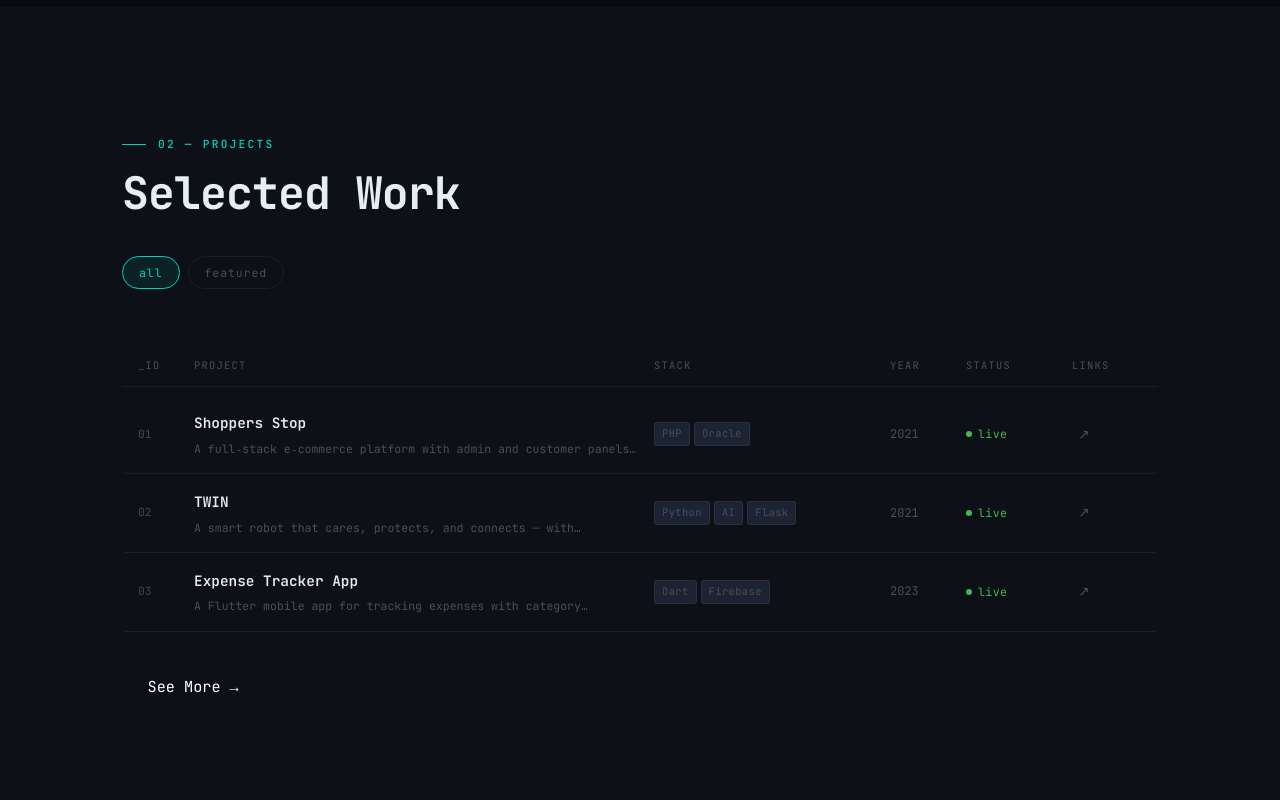
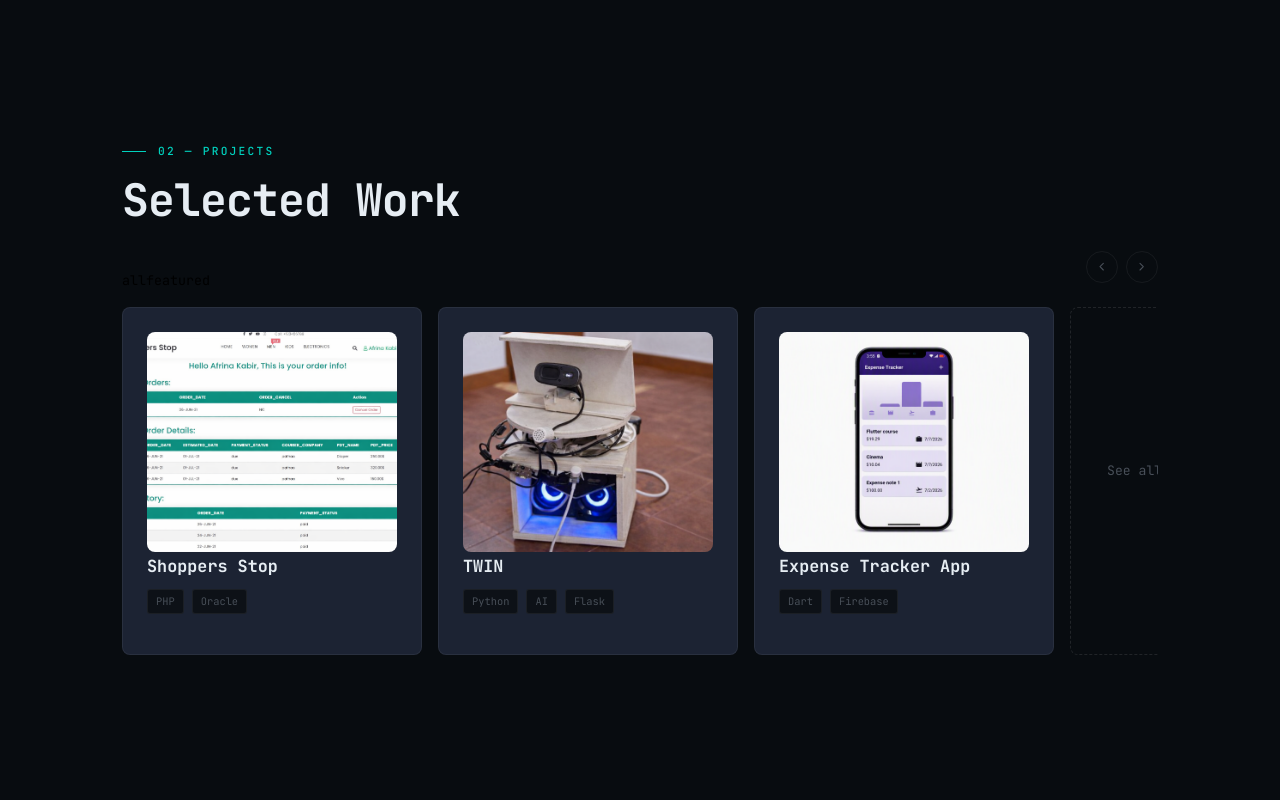
Before and after one commit to afrinaK/portfolio, a React (Vite) app: page / in a window 1280 px wide. Shown: the part 1140-1940 px from the top of the page. Built offline with nearby package versions, Linux system fonts and the light colour scheme; the HTML template or start-up script is replaced by a standard one.

Commit message:
almost there

```diff
--- a/src/App.jsx
+++ b/src/App.jsx
@@ -10,6 +10,7 @@ import Works from './pages/Works';
 import CV from './pages/CV';
 import Contact from './pages/Contact';
 import ScrollToTop from './components/ScrollToTop';
+
 
 export default function App() {
   return (
--- a/src/pages/Works.jsx
+++ b/src/pages/Works.jsx
@@ -1,83 +1,69 @@
 // src/pages/Projects.jsx
-import { useState } from 'react';
-import { useNavigate } from 'react-router-dom';
+import { useState, useRef } from 'react';
+import { useNavigate, Link } from 'react-router-dom';
 import '../styles/Works.css';
+import { FiStar, FiArrowUpRight, FiChevronLeft, FiChevronRight } from 'react-icons/fi';
+import {
+  SiPhp, SiPython, SiFlask, SiOpencv,
+  SiDart, SiFirebase, SiReact, SiBootstrap,
+  SiHtml5, SiCss, SiJavascript,
+} from 'react-icons/si';
+
+const TAG_ICON_MAP = {
+  PHP:        { icon: SiPhp,        color: '#777BB4' },
+  Python:     { icon: SiPython,     color: '#3776AB' },
+  Flask:      { icon: SiFlask,      color: '#ffffff' },
+  OpenCv:     { icon: SiOpencv,     color: '#5C3EE8' },
+  Dart:       { icon: SiDart,       color: '#0175C2' },
+  Firebase:   { icon: SiFirebase,   color: '#FFCA28' },
+  React:      { icon: SiReact,      color: '#61DAFB' },
+  Bootstrap:  { icon: SiBootstrap,  color: '#7952B3' },
+  HTML:       { icon: SiHtml5,      color: '#E34F26' },
+  CSS:        { icon: SiCss,        color: '#1572B6' },
+  JS:         { icon: SiJavascript, color: '#F7DF1E' },
+};
 
 const PROJECTS = [
   {
     id: '01',
+    slug: 'shoppers-stop',
     title: 'Shoppers Stop',
-    desc: 'A full‑stack e‑commerce platform with admin and customer panels, powered by advanced database automation.',
+    image: '/images/projects/shoppers.png',
     tags: ['PHP', 'Oracle'],
-    status: 'live',
-    year: '2021',
-    link: '#',
-    repo: '#',
-    featured: true,
   },
   {
     id: '02',
+    slug: 'twin',
     title: 'TWIN',
-    desc: 'A smart robot that cares, protects, and connects — with real‑time monitoring blending AI. ',
-    tags: ['Python', 'AI','Flask', 'OpenCv'],
-    status: 'live',
-    year: '2021',
-    link: '#',
-    repo: '#',
-    featured: true,
+    image: '/images/projects/twin_raw.png',
+    tags: ['Python', 'AI', 'Flask'],
   },
   {
     id: '03',
+    slug: 'expense-tracker',
     title: 'Expense Tracker App',
-    desc: 'A Flutter mobile app for tracking expenses with category management and visual spending insights.',
+    image: '/images/projects/expense_app.png',
     tags: ['Dart', 'Firebase'],
-    status: 'live',
-    year: '2023',
-    link: '#',
-    repo: '#',
-    featured: true,
   },
-  // {
-  //   id: '04',
-  //   title: 'Gymnesia',
-  //   desc: 'A gym website built with React 19, Vite, Bootstrap 5, and Axios, showcasing fitness services for a Dhaka-based fitness center',
-  //   tags: ['React', 'Bootstrap', 'HTML', 'JS'],
-  //   status: 'live',
-  //   year: '2023',
-  //   link: '#',
-  //   repo: '#',
-
-
-
-  //   featured: false,
-  // },
-  // {
-  //   id: '05',
-  //   title: 'The Dessert Club',
-  //   desc: 'A basic dessert selling website built with  HTML, CSS, and JavaScript, hosted on GitHub Pages.',
-  //   tags: ['HTML', 'CSS', 'JS','Firebase'],
-  //   status: 'live',
-  //   year: '2022',
-  //   link: '#',
-  //   repo: '#',
-  //   featured: false,
-  // },
-
 ];
 
-const STATUS_MAP = {
-  live:     { label: 'live',     color: 'var(--status-live)' },
-  wip:      { label: 'wip',      color: 'var(--status-wip)' },
-  archived: { label: 'archived', color: 'var(--status-archived)' },
-};
 
 export default function Projects() {
   const [filter, setFilter] = useState('all');
   const navigate = useNavigate();
+  const trackRef = useRef(null);
 
   const filtered = filter === 'featured'
     ? PROJECTS.filter(p => p.featured)
     : PROJECTS;
+
+  const scrollByCard = (dir) => {
+    const track = trackRef.current;
+    if (!track) return;
+    const card = track.querySelector('.scroll-card');
+    const amount = card ? card.offsetWidth + 20 : 320;
+    track.scrollBy({ left: dir * amount, behavior: 'smooth' });
+  };
 
   return (
     <section id="projects" className="section projects">
@@ -89,7 +75,7 @@ export default function Projects() {
             <h2 className="section-title">Selected Work</h2>
           </div>
 
-          {/* Filter pills */}
+          <div className="projects__header-controls">
             <div className="projects__filters">
               {['all', 'featured'].map(f => (
                 <button
@@ -101,64 +87,45 @@ export default function Projects() {
                 </button>
               ))}
             </div>
+
+            <div className="scroll-arrows">
+              <button className="scroll-arrow" onClick={() => scrollByCard(-1)} aria-label="Scroll left">
+                <FiChevronLeft />
+              </button>
+              <button className="scroll-arrow" onClick={() => scrollByCard(1)} aria-label="Scroll right">
+                <FiChevronRight />
+              </button>
+            </div>
+          </div>
         </div>
 
-        {/* Table header */}
-        <div className="projects__table-head">
-          <span>_id</span>
-          <span>project</span>
-          <span className="projects__col-tags">stack</span>
-          <span>year</span>
-          <span>status</span>
-          <span>links</span>
+        {/* Horizontal scroll track */}
+        <div className="scroll-track" ref={trackRef}>
+          {filtered.map((project) => (
+            <Link
+              key={project.title}
+              to={`/projects#${project.id}`}
+              className="scroll-card"
+            >
+              <div className="scroll-card__image">
+                <img src={project.image} alt={project.title} loading="lazy" />
               </div>
 
-        {/* Rows */}
-        <div className="projects__list">
-          {filtered.map((project) => {
-            const status = STATUS_MAP[project.status];
-            return (
-              <div key={project.id} className="project-row">
-                <span className="project-row__id">{project.id}</span>
+              <h3 className="scroll-card__title">{project.title}</h3>
 
-                <div className="project-row__info">
-                  <span className="project-row__title">{project.title}</span>
-                  <span className="project-row__desc">{project.desc}</span>
-                </div>
-
-                <div className="project-row__tags">
-                  {project.tags.slice(0, 3).map(tag => (
-                    <span key={tag} className="project-row__tag">{tag}</span>
+              <div className="scroll-card__tags">
+                {project.tags.slice(0, 4).map(tag => (
+                  <span key={tag} className="scroll-card__tag">{tag}</span>
                 ))}
               </div>
+            </Link>
 
-                <span className="project-row__year">{project.year}</span>
-
-                <span
-                  className="project-row__status"
-                  style={{ '--status-color': status.color }}
-                >
-                  <span className="project-row__status-dot" />
-                  {status.label}
-                </span>
-
-                <div className="project-row__links">
-                  <a href={project.link} className="project-row__link" title="Live site">↗</a>
-                  <a href={project.repo} className="project-row__link" title="Repository">{ }</a>
-                </div>
+          ))}
 
 
-              </div>
-            );
-          })}
-        </div>
-        {/* Footer with See More button */}
-        <div className="work__footer">
-          <button
-            className="see-more-btn"
-            onClick={() => navigate('/projects')}
-          >
-            See More →
+          <button className="scroll-card scroll-card--more" onClick={() => navigate('/projects')}>
+            <span>See all projects</span>
+            <FiArrowUpRight />
           </button>
         </div>
       </div>
--- a/src/styles/Works.css
+++ b/src/styles/Works.css
@@ -1,218 +1,193 @@
-/* src/styles/Works.css */
-
-.projects { background: var(--bg-surface); }
-.projects__inner { width: 100%; }
-
-.projects__header {
+.projects__header-controls {
   display: flex;
-  flex-direction: column;   /* ← add this */
-  align-items: flex-start;  /* ← change from flex-end */
-  justify-content: flex-start; /* ← remove space-between */
-  margin-bottom: var(--space-6);
+  align-items: center;
+  justify-content: space-between;
+  width: 100%;
   flex-wrap: wrap;
   gap: var(--space-3);
 }
 
-/* ── Filters ────────────────────────────────────────────────── */
-.projects__filters {
+/* ── Scroll arrows ──────────────────────────────────────────── */
+.scroll-arrows {
   display: flex;
   gap: var(--space-2);
   margin-bottom: var(--space-5);
-  flex-wrap: wrap;
 }
 
-.projects__filter {
-  padding: var(--space-2) var(--space-4);
-  font-size: 0.72rem;
-  letter-spacing: 0.08em;
-  font-weight: 400;
+.scroll-arrow {
+  width: 32px;
+  height: 32px;
+  display: flex;
+  align-items: center;
+  justify-content: center;
   border: 1px solid var(--border-subtle);
-  border-radius: 20px;
+  border-radius: 50%;
+  background: transparent;
   color: var(--text-muted);
-  background: transparent;
   transition: all var(--t-fast);
 }
 
-.projects__filter:hover {
-  border-color: var(--border-muted);
-  color: var(--text-secondary);
-}
-
-.projects__filter--active {
+.scroll-arrow:hover {
   border-color: var(--accent);
   color: var(--accent);
   background: var(--accent-subtle);
 }
 
-/* ── Table header ───────────────────────────────────────────── */
-.projects__table-head {
-  display: grid;
-  grid-template-columns: 40px 1fr 220px 60px 90px 70px;
+/* ── Horizontal scroll track ───────────────────────────────── */
+.scroll-track {
+  display: flex;
   gap: var(--space-4);
-  padding: var(--space-3) var(--space-4);
-  font-size: 0.65rem;
-  letter-spacing: 0.12em;
-  text-transform: uppercase;
+  overflow-x: auto;
+  scroll-snap-type: x mandatory;
+  padding-bottom: var(--space-4);
+  scrollbar-width: none;
+}
+
+.scroll-track::-webkit-scrollbar {
+  display: none;
+}
+
+.scroll-card {
+  scroll-snap-align: start;
+  flex: 0 0 300px;
+  background: var(--bg-overlay);
+  border: 1px solid var(--border-subtle);
+  border-radius: var(--r-md);
+  padding: var(--space-5);
+  display: flex;
+  flex-direction: column;
+  transition: border-color var(--t-med), transform var(--t-med), box-shadow var(--t-med);
+}
+
+.scroll-card:hover {
+  border-color: var(--border-accent);
+  transform: translateY(-4px);
+  box-shadow: 0 8px 24px rgba(0, 210, 190, 0.08);
+}
+
+.scroll-card__top {
+  display: flex;
+  align-items: center;
+  justify-content: space-between;
+  margin-bottom: var(--space-3);
+}
+
+.scroll-card__id {
+  font-size: 0.7rem;
   color: var(--text-muted);
-  border-bottom: 1px solid var(--border-subtle);
+  font-family: var(--font-mono, monospace);
+}
+
+.scroll-card__featured {
+  color: var(--accent);
+  font-size: 0.75rem;
+}
+
+.scroll-card__title {
+  font-size: 1.05rem;
+  font-weight: 700;
+  color: var(--text-primary);
   margin-bottom: var(--space-2);
 }
 
-/* ── Project rows ───────────────────────────────────────────── */
-.projects__list {
-  display: flex;
-  flex-direction: column;
+.scroll-card__desc {
+  font-size: 0.8rem;
+  color: var(--text-secondary);
+  line-height: 1.65;
+  margin-bottom: var(--space-4);
+  flex-grow: 1;
 }
 
-.project-row {
-  display: grid;
-  grid-template-columns: 40px 1fr 220px 60px 90px 70px;
-  gap: var(--space-4);
-  align-items: center;
-  padding: var(--space-4);
-  border-bottom: 1px solid var(--border-subtle);
-  border-radius: var(--r-sm);
-  transition: background var(--t-fast), border-color var(--t-fast);
-  cursor: default;
+.scroll-card__tags {
+  display: flex;
+  flex-wrap: wrap;
+  gap: var(--space-2);
+  margin-bottom: var(--space-4);
 }
 
-.project-row:hover {
-  background: var(--accent-subtle);
-  border-bottom-color: var(--border-accent);
+.scroll-card__tag {
+  display: inline-flex;
+  align-items: center;
+  gap: 4px;
+  font-size: 0.65rem;
+  padding: 3px 8px;
+  border-radius: 3px;
+  background: var(--bg-surface);
+  color: var(--text-muted);
+  border: 1px solid var(--border-subtle);
+  transition: border-color var(--t-fast);
 }
 
-.project-row:hover .project-row__title {
+.scroll-card__tag:hover {
+  border-color: var(--tag-color, var(--border-muted));
+}
+
+.scroll-card__tag-icon {
+  font-size: 0.85em;
+  color: var(--tag-color, currentColor);
+}
+
+.scroll-card__footer {
+  display: flex;
+  align-items: center;
+  justify-content: space-between;
+  padding-top: var(--space-3);
+  border-top: 1px solid var(--border-subtle);
+  font-size: 0.72rem;
+  color: var(--text-muted);
+}
+
+.scroll-card__link {
+  display: inline-flex;
+  align-items: center;
+  gap: 4px;
+  color: var(--text-secondary);
+  transition: color var(--t-fast);
+}
+
+.scroll-card__link:hover {
   color: var(--accent);
 }
 
-.project-row__id {
-  font-size: 0.7rem;
+.scroll-card--more {
+  flex: 0 0 200px;
+  display: flex;
+  flex-direction: column;
+  align-items: center;
+  justify-content: center;
+  gap: var(--space-2);
+  background: transparent;
+  border: 1px dashed var(--border-muted);
+  border-radius: var(--r-md);
   color: var(--text-muted);
-  font-weight: 300;
+  font-size: 0.82rem;
+  cursor: pointer;
+  transition: all var(--t-fast);
 }
 
-.project-row__info {
-  display: flex;
-  flex-direction: column;
-  gap: 4px;
-  min-width: 0;
+.scroll-card__image {
+  width: 100%;
+  height: 220px;
+  overflow: hidden;
+  border-radius: 8px;
 }
 
-.project-row__title {
-  font-size: 0.9rem;
-  font-weight: 600;
-  color: var(--text-primary);
-  transition: color var(--t-fast);
-  white-space: nowrap;
-  overflow: hidden;
-  text-overflow: ellipsis;
+.scroll-card__image img {
+  width: 100%;
+  height: 100%;
+  object-fit: cover;
+  display: block;
 }
 
-.project-row__desc {
-  font-size: 0.72rem;
-  color: var(--text-muted);
-  line-height: 1.5;
-  display: -webkit-box;
-  -webkit-line-clamp: 1;
-  -webkit-box-orient: vertical;
-  overflow: hidden;
+
+.scroll-card--more:hover {
+  border-color: var(--accent);
+  color: var(--accent);
+  background: var(--accent-subtle);
 }
 
-.project-row:hover .project-row__desc {
-  -webkit-line-clamp: unset;
-  color: var(--text-secondary);
+@media (max-width: 480px) {
+  .scroll-card {
+    flex-basis: 260px;
+  }
 }
-
-.project-row__tags {
-  display: flex;
-  flex-wrap: wrap;
-  gap: var(--space-1);
-}
-
-.project-row__tag {
-  font-size: 0.65rem;
-  padding: 2px 7px;
-  border-radius: 3px;
-  background: var(--bg-overlay);
-  color: var(--text-muted);
-  letter-spacing: 0.04em;
-  border: 1px solid var(--border-subtle);
-}
-
-.project-row__year {
-  font-size: 0.75rem;
-  color: var(--text-muted);
-}
-
-.project-row__status {
-  display: flex;
-  align-items: center;
-  gap: 6px;
-  font-size: 0.72rem;
-  color: var(--status-color, var(--text-muted));
-  letter-spacing: 0.04em;
-}
-
-.project-row__status-dot {
-  width: 6px;
-  height: 6px;
-  border-radius: 50%;
-  background: var(--status-color, var(--text-muted));
-  flex-shrink: 0;
-}
-
-.project-row__links {
-  display: flex;
-  gap: var(--space-3);
-}
-
-.project-row__link {
-  font-size: 0.85rem;
-  color: var(--text-muted);
-  transition: color var(--t-fast);
-  display: flex;
-  align-items: center;
-  justify-content: center;
-  width: 24px;
-  height: 24px;
-}
-
-.project-row__link:hover { color: var(--accent); }
-
-/* ── Responsive ─────────────────────────────────────────────── */
-@media (max-width: 900px) {
-  .projects__table-head { display: none; }
-
-  .project-row {
-    grid-template-columns: 1fr;
-    gap: var(--space-2);
-    padding: var(--space-5);
-    border: 1px solid var(--border-subtle);
-    border-radius: var(--r-md);
-    margin-bottom: var(--space-3);
-  }
-
-  .project-row__id { display: none; }
-  .project-row__tags { display: flex; }
-  .project-row__desc { -webkit-line-clamp: 3; }
-}
-
-.work__footer {
-  margin-top: 2rem; /* pushes the footer down */
-  text-align: left; /* centers the button */
-}
-
-.see-more-btn {
-  background: var(--accent-color);
-  color: #fff;
-  padding: 0.8rem 1.6rem;
-  border: none;
-  border-radius: 6px;
-  cursor: pointer;
-  font-size: 0.95rem;
-  transition: background 0.3s ease;
-}
-
-.see-more-btn:hover {
-  background: var(--accent-hover);
-}
```
Also changed, not shown: src/pages/Home.jsx (+4 -37 lines), src/pages/Projects.jsx (+9 -18 lines). Lines whose indentation alone changed are shown as unchanged.
